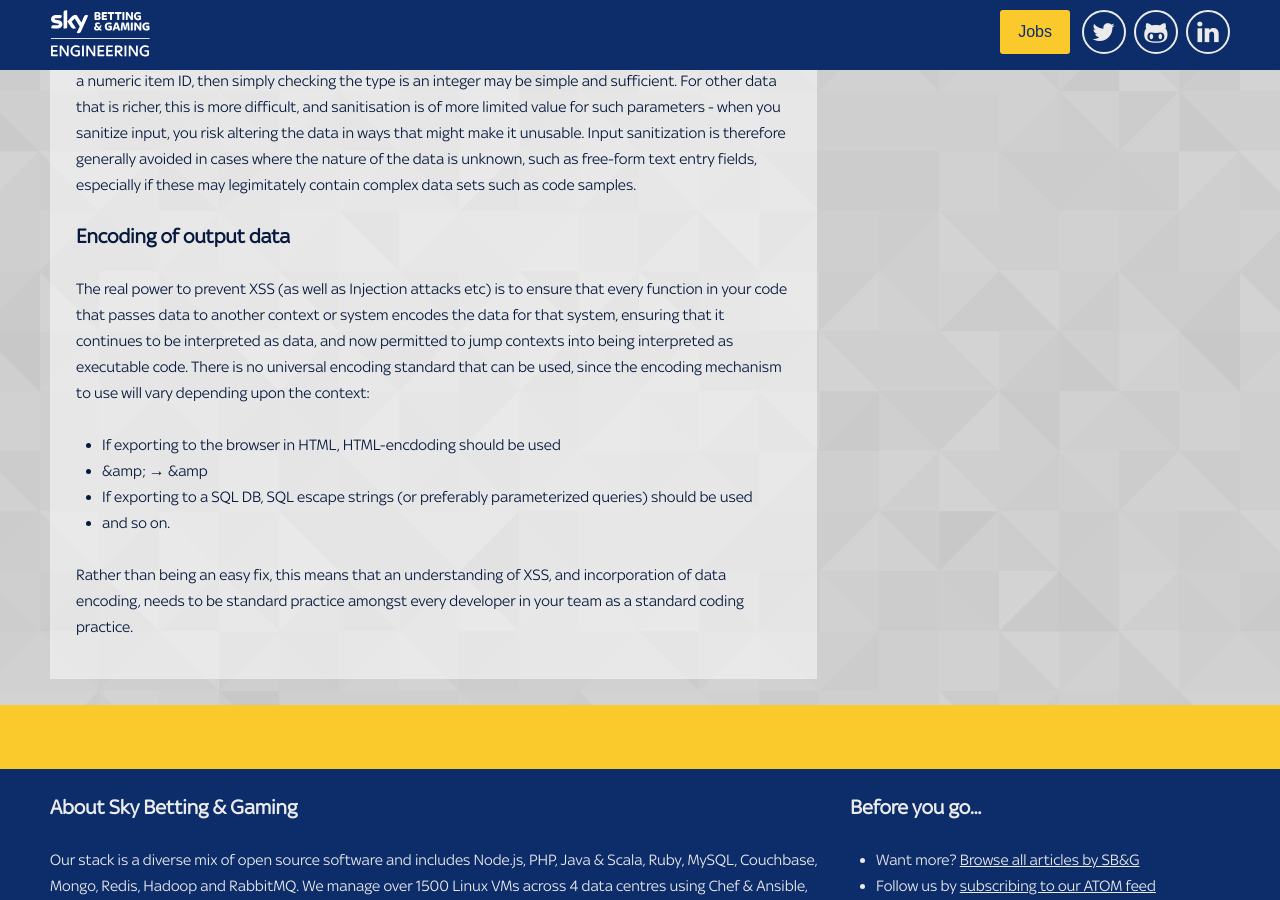
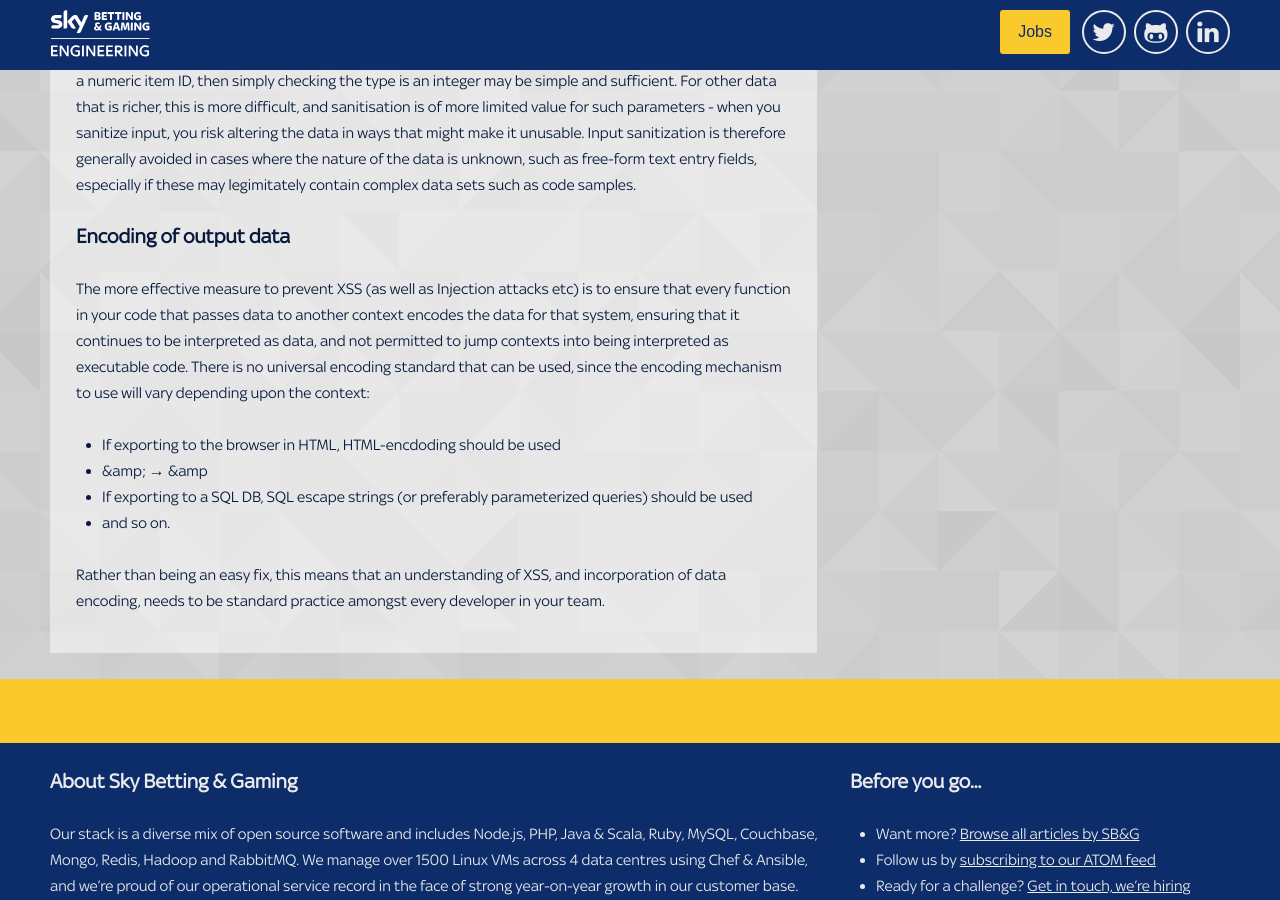
Before and after one commit to skybet/skybet.github.io, a Jekyll site: the page built from _posts/2016-04-02-xss-justthefacts.md, in a window 1280 px wide and 900 px high, scrolled down 2488 px. Built offline with Jekyll 4.4.1, drawn with Linux system fonts in a browser that asks for light colours; nearby versions of some CDN libraries; some web fonts are replaced; comment, search, counter and statistics services are not loaded; some of the changed text lies outside the part shown.

Commit message:
Typo fixes and tweaks based on medains' feedback

```diff
--- a/_posts/2016-04-02-xss-justthefacts.md
+++ b/_posts/2016-04-02-xss-justthefacts.md
@@ -39,10 +39,10 @@
 
 ### Encoding of output data
 
-The real power to prevent XSS (as well as Injection attacks etc) is to ensure that every function in your code that passes data to another context or system encodes the data for that system, ensuring that it continues to be interpreted as data, and now permitted to jump contexts into being interpreted as executable code. There is no universal encoding standard that can be used, since the encoding mechanism to use will vary depending upon the context:
+The more effective measure to prevent XSS (as well as Injection attacks etc) is to ensure that every function in your code that passes data to another context encodes the data for that system, ensuring that it continues to be interpreted as data, and not permitted to jump contexts into being interpreted as executable code. There is no universal encoding standard that can be used, since the encoding mechanism to use will vary depending upon the context:
 * If exporting to the browser in HTML, HTML-encdoding should be used
  * &amp;amp; → &amp
 * If exporting to a SQL DB, SQL escape strings (or preferably parameterized queries) should be used
 * and so on.
 
-Rather than being an easy fix, this means that an understanding of XSS, and incorporation of data encoding, needs to be standard practice amongst every developer in your team as a standard coding practice.
+Rather than being an easy fix, this means that an understanding of XSS, and incorporation of data encoding, needs to be standard practice amongst every developer in your team.
```
Also changed, not shown: other parts of _posts/2016-04-02-xss-justthefacts.md (+2 -2 lines).
